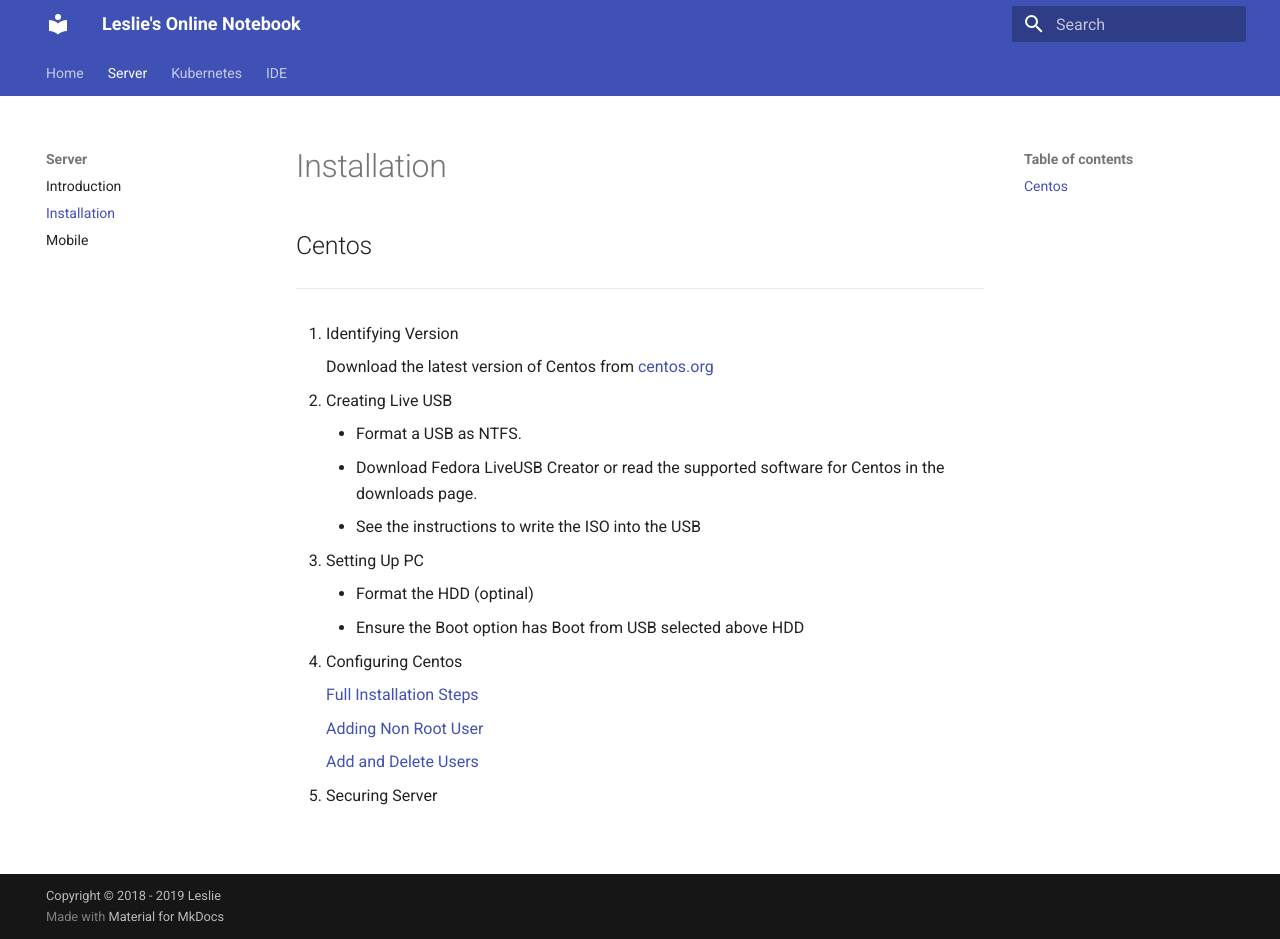
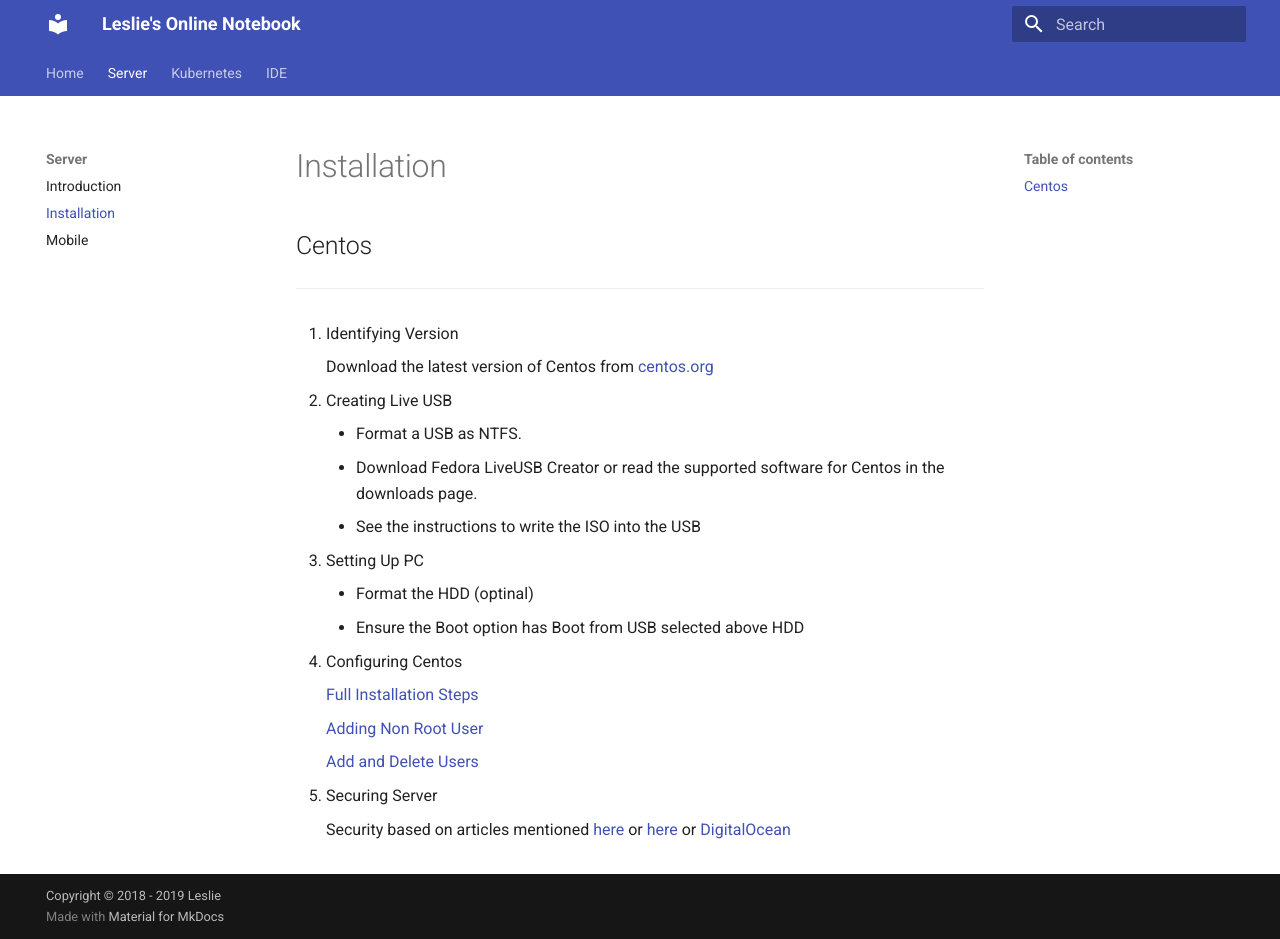
Before and after one commit to leslieclif/notebook, an MkDocs documentation site: the page built from docs/server/install.md, in a window 1280 px wide and 939 px high. Built offline with MkDocs 1.6.1 and Material for MkDocs 9.7.7, drawn with Linux system fonts in a browser that asks for light colours.

Commit message:
Adding server security

```diff
--- a/docs/server/install.md
+++ b/docs/server/install.md
@@ -26,3 +26,5 @@
     [Add and Delete Users](https://www.digitalocean.com/community/tutorials/how-to-add-and-delete-users-on-a-centos-7-server)
 
 1. Securing Server
+
+    Security based on articles mentioned [here](https://medium.com/viithiisys/10-steps-to-secure-linux-server-for-production-environment-a135109a57c5) or [here](https://www.cyberciti.biz/tips/linux-security.html) or [DigitalOcean](https://www.digitalocean.com/community/tutorials/an-introduction-to-securing-your-linux-vps)
```
